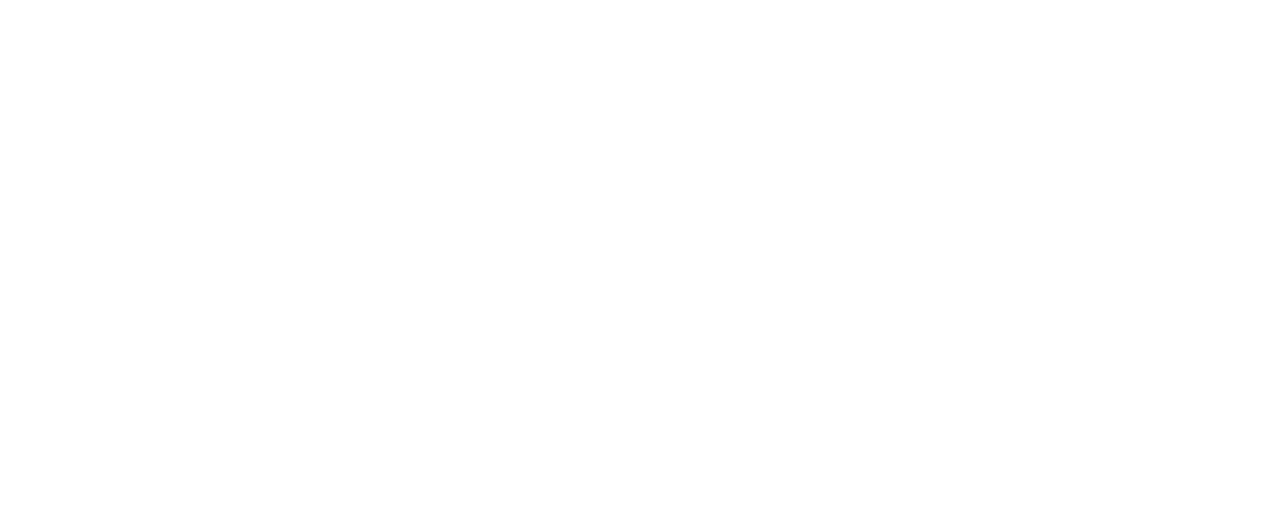
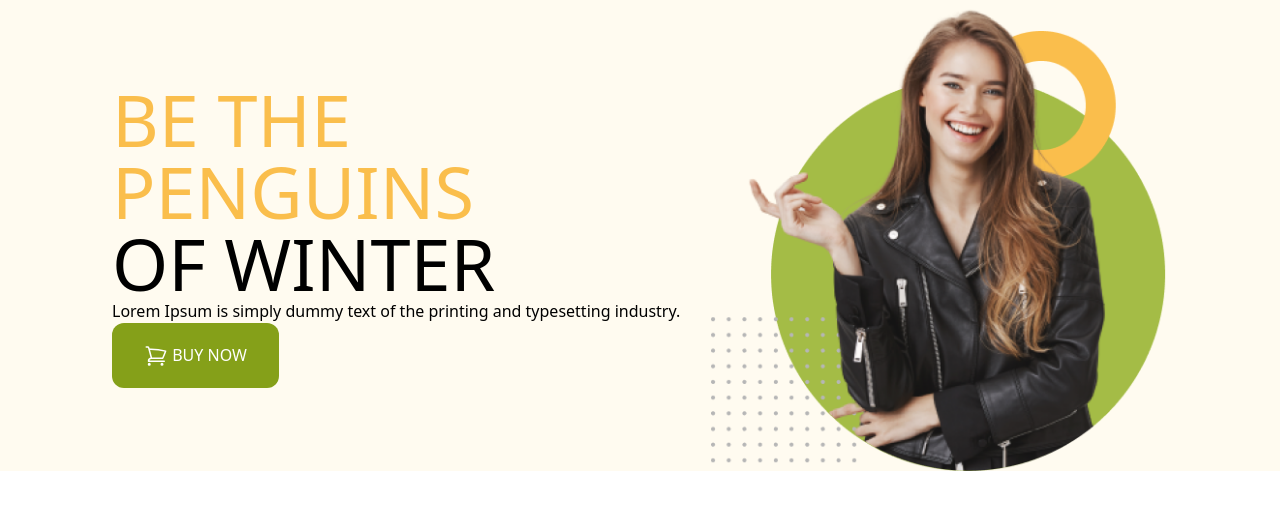
Before and after one commit to beenjihad/first-fashion, a plain HTML site: page index.html in a window 1280 px wide. Drawn offline with nearby package versions, Linux system fonts and the light colour scheme.

Commit message:
first part all most done

```diff
--- a/index.html
+++ b/index.html
@@ -4,8 +4,34 @@
     <meta charset="UTF-8">
     <meta name="viewport" content="width=device-width, initial-scale=1.0">
     <title>fashion house</title>
+    <script src="https://cdn.tailwindcss.com"></script>
 </head>
 <body>
+    <header>
+        <div class="flex justify-between px-28 items-center bg-[#FFFBF0]">
+            <div>
+                <h1 class="text-7xl uppercase">
+                     <span class="text-[#FABE4C]">Be the Penguins</span>
+                    <br>of Winter</h1>
+                    <p>Lorem Ipsum is simply dummy text of the printing
+                        and typesetting industry.</p>
+                        <button class="px-8 py-5 bg-[#85A019] rounded-xl text-white">
+                            <svg xmlns="http://www.w3.org/2000/svg" fill="none" viewBox="0 0 24 24" stroke-width="1.5" stroke="currentColor" class="w-6 h-6 inline">
+                                <path stroke-linecap="round" stroke-linejoin="round" d="M2.25 3h1.386c.51 0 .955.343 1.087.835l.383 1.437M7.5 14.25a3 3 0 00-3 3h15.75m-12.75-3h11.218c1.121-2.3 2.1-4.684 2.924-7.138a60.114 60.114 0 00-16.536-1.84M7.5 14.25L5.106 5.272M6 20.25a.75.75 0 11-1.5 0 .75.75 0 011.5 0zm12.75 0a.75.75 0 11-1.5 0 .75.75 0 011.5 0z" />
+                              </svg>
 
+                            BUY NOW</button>
+            </div>
+            <div>
+                <img src="images/model.png" alt="">
+            </div>
+        </div>
+    </header>
+    <main>
+
+    </main>
+    <footer>
+
+    </footer>
 </body>
 </html>
--- /dev/null
+++ b/tailwind.config.js
@@ -0,0 +1,8 @@
+/** @type {import('tailwindcss').Config} */
+module.exports = {
+    content: ["./src/**/*.{html,js}"],
+    theme: {
+      extend: {},
+    },
+    plugins: [],
+  }
```
